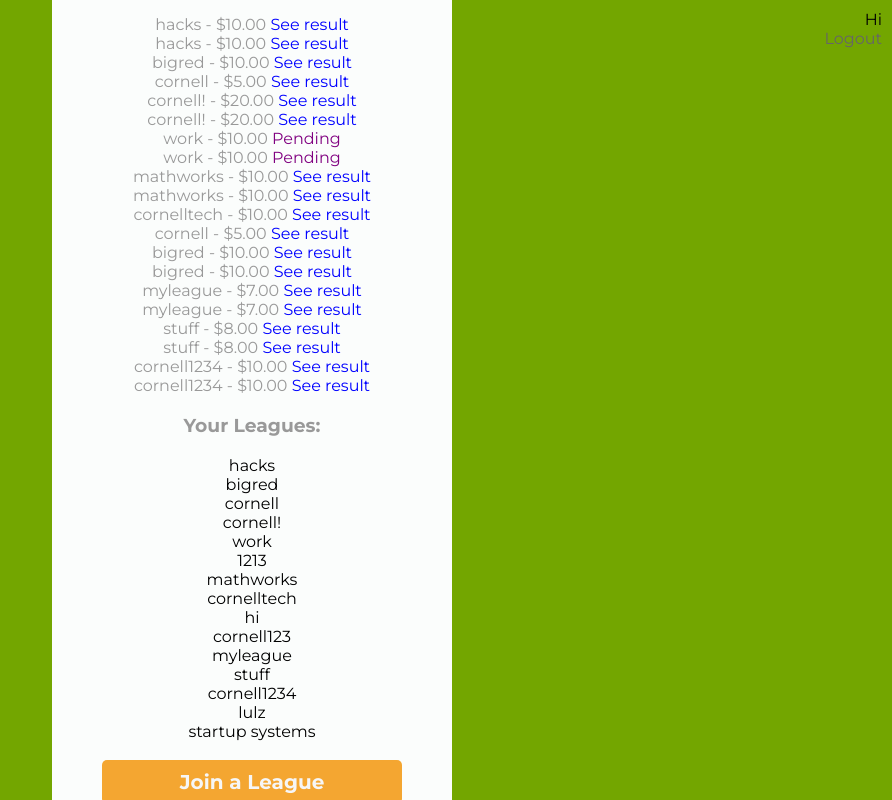
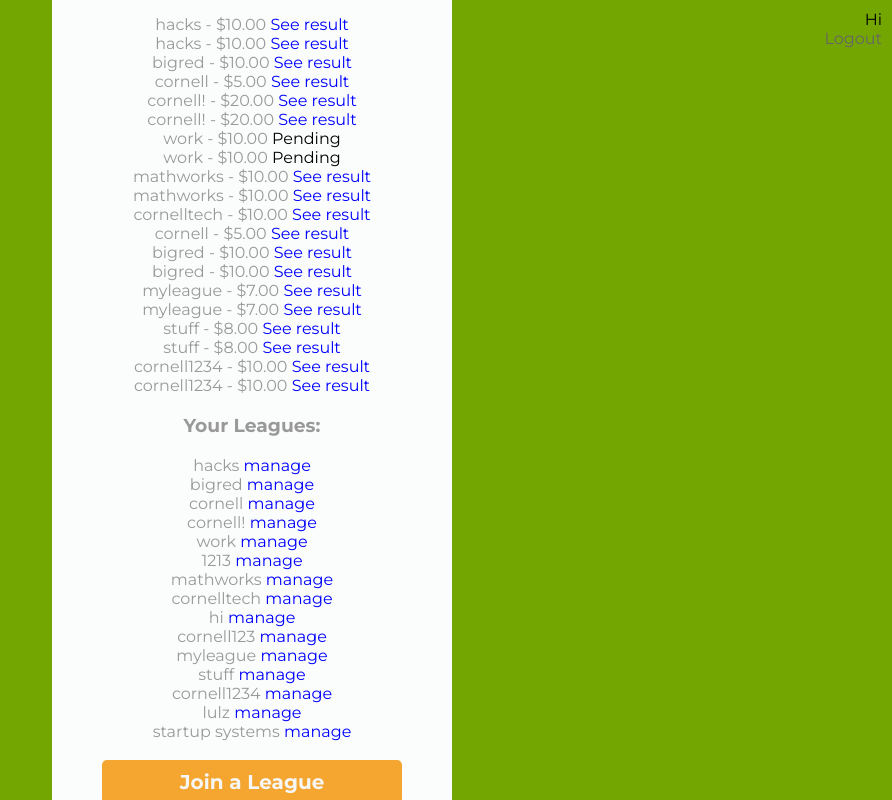
Before and after one commit to HarrisonGregg/BlockchainGambling, a Django app: template frontend/templates/frontend/bet.html in a window 1280 px wide. Shown: the whole page, without its empty margins (388-1280 px from the left). Run offline with Django 3.2, Linux system fonts and the light colour scheme; the template is opened without the code that fills it: values that come from a table or form of the project are taken from there, others are empty; data comes from the database, SQL or seed files in the repository; both versions use the stored data as it was after the commit.

Commit message:
Bug fixes and enhancements

```diff
--- a/frontend/forms.py
+++ b/frontend/forms.py
@@ -19,7 +19,7 @@ class SignupForm(forms.Form):
 
 class JoinForm(forms.Form):
 	league_name = forms.CharField(label="", widget=forms.TextInput(attrs={'placeholder': 'League Name'}))
-	campaign = forms.URLField(label="", widget=forms.TextInput(attrs={'placeholder': 'Campaign URL'}))
+	# campaign = forms.URLField(label="", widget=forms.TextInput(attrs={'placeholder': 'Campaign URL'}))
 
 class AddCardForm(forms.Form):
 	auto_id = False
--- a/frontend/static/frontend/style.css
+++ b/frontend/static/frontend/style.css
@@ -17,6 +17,7 @@
 body {
 	background: #73A600;
 	font-family: 'Montserrat', sans-serif;
+    overflow: hidden;
 }
 
 
@@ -203,8 +204,17 @@ a {
 	color: blue;
 }
 .pending {
-	color: purple;
+	color: black;
 }
 .run-btn {
 	border: none;
 }
+.manage {
+	color: blue;
+}
+.play-btn {
+	position: absolute;
+	right: 10px;
+	bottom: 10px;
+	color: white;
+}
--- a/frontend/templates/frontend/bet.html
+++ b/frontend/templates/frontend/bet.html
@@ -45,8 +45,9 @@
 			{% endif %}
 			{% for league in leagues %}
 				<div>
+					{{league.name}}
 					<a href="/manage/{{league.id}}/">
-					{{league.name}}
+						<span class="manage">manage</span>
 					</a>
 				</div>
 			{% endfor %}
```
Also changed, not shown: frontend/templates/frontend/signin.html (+4 -4 lines), frontend/views.py (+8 -8 lines), blockchain_gambler/static/css/style.css (line endings or trailing spaces), db.sqlite3.
